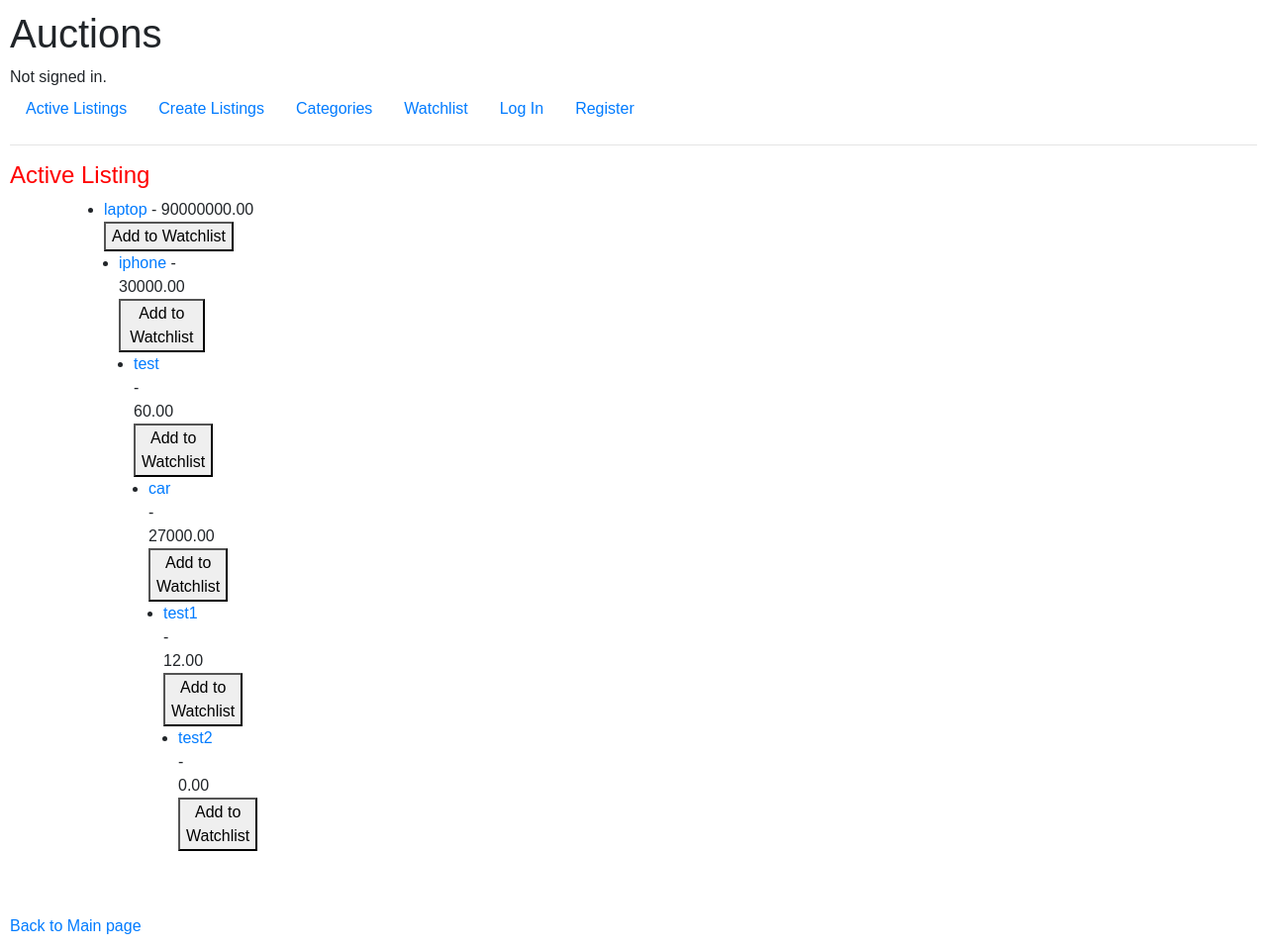
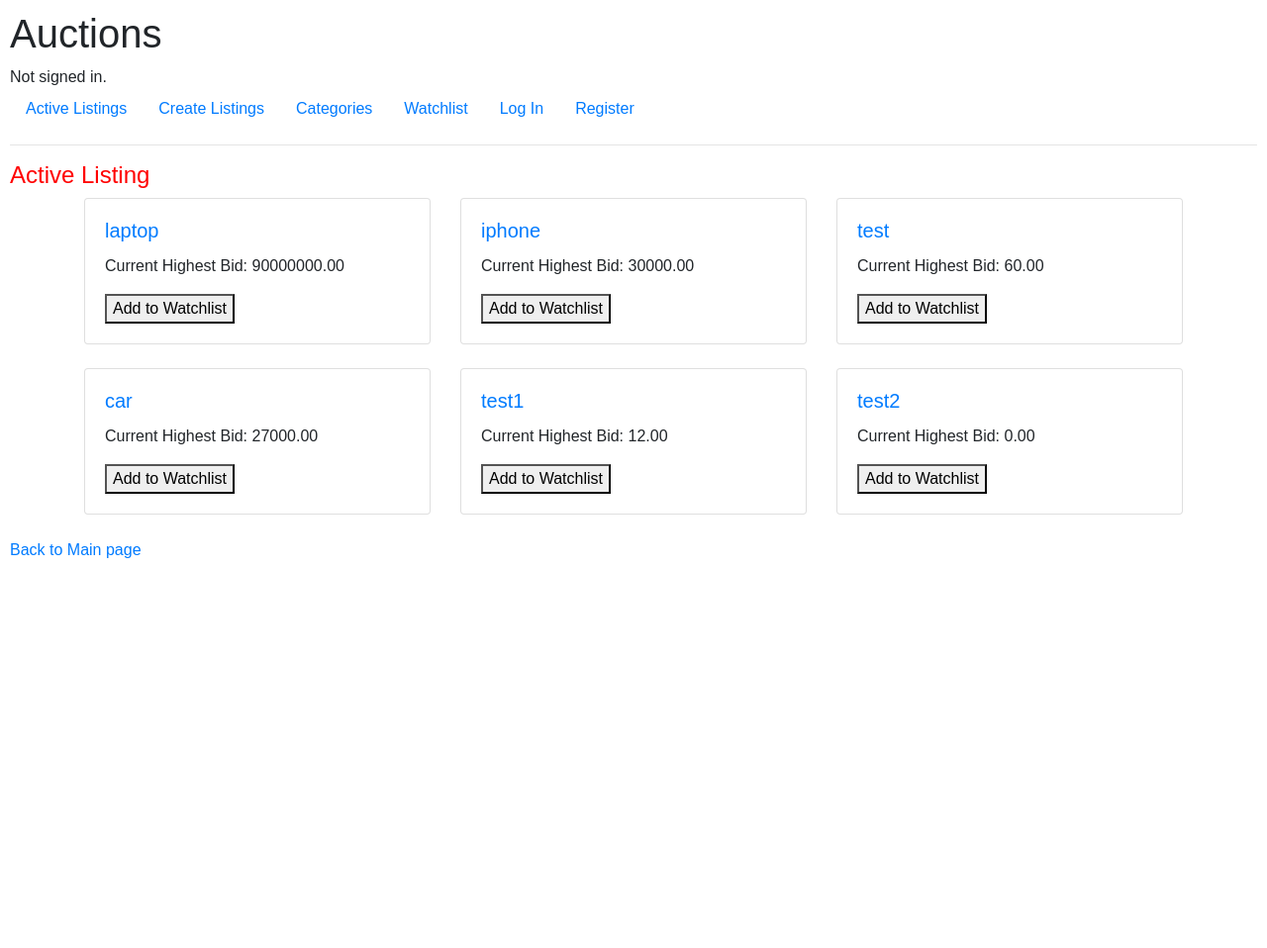
Before and after one commit to Suguru1114/CS50-commerce, a Django app: page /active_listing/ in a window 1280 px wide. Shown: the whole page at 99% size. After the commit the page ends 564 px from the top, so only its background shows below. Run offline with Django 3.2, Linux system fonts and the light colour scheme; data comes from the database, SQL or seed files in the repository; both versions use the stored data as it was after the commit; some libraries are stand-ins or nearby versions.

Commit message:
add grid for active listing

```diff
--- a/auctions/templates/auctions/active_listing.html
+++ b/auctions/templates/auctions/active_listing.html
@@ -2,34 +2,33 @@
 
 {% block body %}
     <h2 class="active-listing-heading">Active Listing</h2>
-    <ul>
+
     <div class="container">
         <div class="row">
             {% for listing in listings %}
                 <div class="col-md-4 mb-4">
-
-
-
-            <li>
-                <a href="{% url 'listing_detail' listing.id %}">{{ listing.title }}</a> - {{listing.current_highest_bid}}
-
-                <!-- add bids function here -->
+                    <div class="card">
+                        <div class="card-body">
+                            <h5 class="card-title">
+                                <a href="{% url 'listing_detail' listing.id %}">{{ listing.title }}</a>
+                            </h5>
+                            <p class="card-text">Current Highest Bid: {{ listing.current_highest_bid }}</p>
 
                             <form method="POST" action="{% url 'add_to_watchlist' listing.id %}">
                                 {% csrf_token %}
                                 <button type="submit">Add to Watchlist</button>
 
                             </form>
-            </li>
+                        </div>
+                    </div>
+                </div>
+                            <!-- </li>     -->
             <!-- display title - price in active_listing page -->
             {% empty %}
                 <li>No Listings available.</li>
-
-
-                </div>
             {% endfor %}
         </div>
-    </ul>
+
     </div>
 
     <a href="{% url 'active_listing' %}">Back to Main page</a>
```
Also changed, not shown: db.sqlite3. Lines whose indentation alone changed are shown as unchanged.
